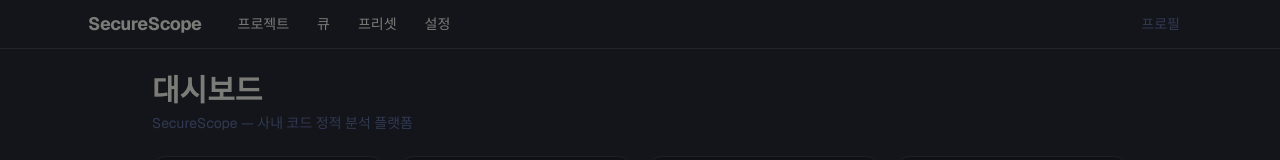
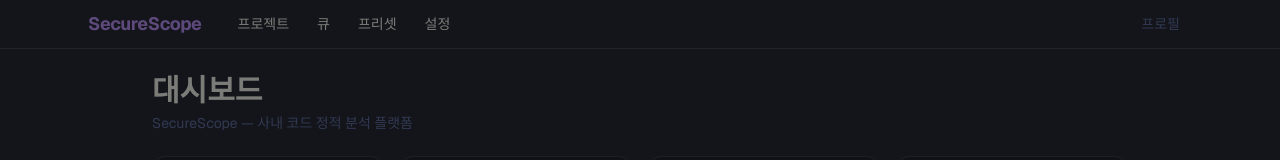
Before and after one commit to Gayang2902/prd, a Next.js app in the folder apps/frontend/: page / in a window 1280 px wide. Shown: the top 160 px of the page. Built offline with nearby package versions, Linux system fonts and the light colour scheme; no server answers.

Commit message:
style: NavBar 로고에 Dracula primary 색상 적용

```diff
--- a/apps/frontend/components/nav-bar.tsx
+++ b/apps/frontend/components/nav-bar.tsx
@@ -17,7 +17,7 @@
   return (
     <header className="border-b bg-background">
       <div className="mx-auto flex h-12 max-w-6xl items-center gap-6 px-6">
-        <Link href="/" className="font-bold text-lg tracking-tight">
+        <Link href="/" className="font-bold text-lg tracking-tight text-primary">
           SecureScope
         </Link>
         <nav className="flex items-center gap-1">
```
